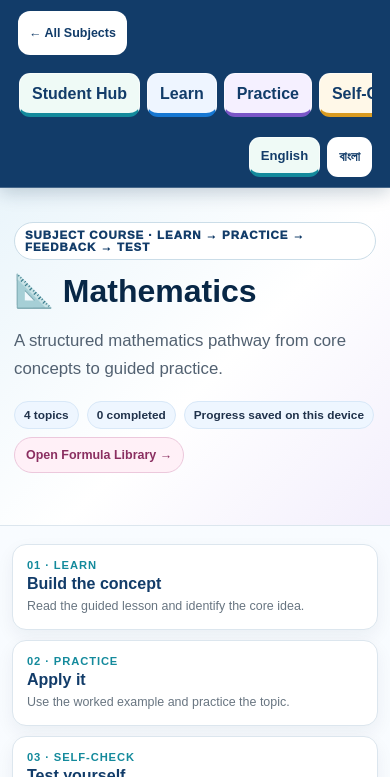
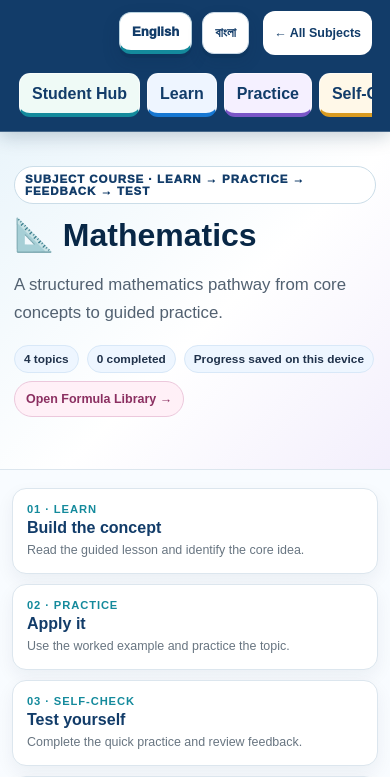
Before and after one commit to regtechnexusai/regtechnexusai.github.io, a plain HTML site: page student/subjects/mathematics/index.html in a window 390 px wide. Shown: the part 67-844 px from the top of the page. Drawn offline with Linux system fonts and the light colour scheme.

Commit message:
Improve Mathematics language buttons with spacing and 3D mobile presentation

```diff
--- a/student/subjects/course.css
+++ b/student/subjects/course.css
@@ -66,6 +66,6 @@ html{scroll-behavior:smooth}
 @media(prefers-reduced-motion:reduce){.formula-library-cta:hover{transform:none}}
 
 /* Mathematics language switcher */
-.language-switcher{display:flex;gap:7px;flex:0 0 auto;align-items:center}.lang-btn{min-height:44px;padding:9px 12px;border-radius:11px;border:1px solid rgba(255,255,255,.55);background:#fff;color:var(--arch-p);font-weight:900;text-decoration:none;display:inline-flex;align-items:center}.lang-btn.active{border-bottom:4px solid var(--arch-a);background:#effaf6}.lang-btn:hover{transform:translateY(-1px)}
-@media(max-width:560px){.language-switcher{order:4;flex-basis:100%;justify-content:flex-end;padding:2px 0 0}.lang-btn{min-height:40px;padding:7px 11px;font-size:.82rem}}
-@media(prefers-reduced-motion:reduce){.lang-btn:hover{transform:none}}
+.language-switcher{display:flex;gap:12px;flex:0 0 auto;align-items:center;margin-left:auto}.lang-btn{min-height:44px;padding:9px 14px;border-radius:12px;border:1px solid #c8d8e6;background:#fff;color:var(--arch-p);font-weight:950;text-decoration:none;display:inline-flex;align-items:center;justify-content:center;box-shadow:0 4px 0 rgba(8,39,70,.16),0 7px 16px rgba(8,39,70,.14);transition:transform .18s ease,box-shadow .18s ease,background .18s ease}.lang-btn.active{border-color:#b8d2df;border-bottom:4px solid var(--arch-a);background:#fff;box-shadow:0 4px 0 rgba(8,39,70,.18),0 8px 18px rgba(8,39,70,.16)}.lang-btn:hover{transform:translateY(-2px);box-shadow:0 6px 0 rgba(8,39,70,.16),0 11px 20px rgba(8,39,70,.16);text-decoration:none}.lang-btn:active{transform:translateY(1px);box-shadow:0 2px 0 rgba(8,39,70,.16),0 4px 10px rgba(8,39,70,.12)}
+@media(max-width:560px){.course-head{flex-wrap:wrap}.brand{order:1}.language-switcher{order:2;flex-basis:auto;margin-left:auto;gap:10px;justify-content:flex-end;padding:0}.back{order:3}.course-nav{order:4;flex-basis:100%}.lang-btn{min-height:42px;padding:8px 12px;font-size:.82rem}}
+@media(prefers-reduced-motion:reduce){.lang-btn{transition:none}.lang-btn:hover{transform:none}}
```
